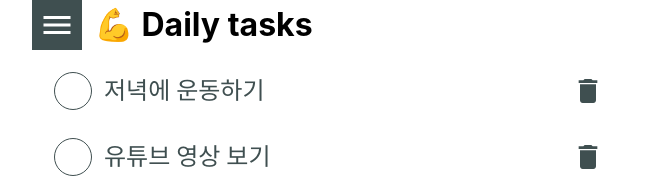
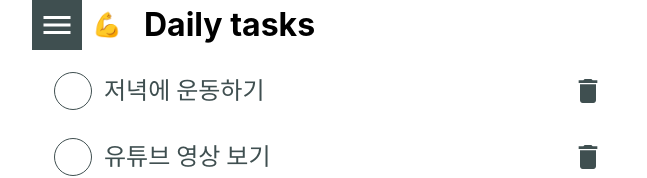
Before and after one commit to SungeunP/ts-todo-app, a React (Create React App) app: page / in a window 1280 px wide. Shown: the top 178 px of the page, without its empty margins (308-955 px from the left). Built offline with nearby package versions, Linux system fonts and the light colour scheme.

Commit message:
Update Header, TabList, styles

```diff
--- a/src/App.tsx
+++ b/src/App.tsx
@@ -19,8 +19,8 @@ const TODOS_DAILY_TASKS: ITodo[] = [
 
 const TABS:Tab[] = [
   new Tab('💪', 'Daily tasks', TODOS_DAILY_TASKS),
-  new Tab('📖', 'Daily tasks', TODOS_DAILY_TASKS),
-  new Tab('🎃', 'Daily tasks', TODOS_DAILY_TASKS),
+  new Tab('📖', 'Study', TODOS_DAILY_TASKS),
+  new Tab('🎮', 'Games', TODOS_DAILY_TASKS),
 ]
 
 function App() {
@@ -115,7 +115,7 @@ function App() {
 
   // On tab clicked
   const onTabClick = (tab: Tab) => {
-    console.log('Clicked tab :>> ', tab);
+    setTabSelection(tab)
   }
 
   const todos = tabSelection?.todos ?? null
@@ -124,14 +124,13 @@ function App() {
     <div className={styles.App}>{tabs ? (<>
       <Header tab={tabSelection}
         onMenuClick={onMenuClicked} />
-        {todos ? (
-          <Body todos={todos}
-            onTodoCreated={onTodoCreated}
-            onTodoDeleted={onTodoDeleted}
-            onTodoEdited={onTodoEdited} />
-        ) : (
-          <Typography variant="h5" color="primary" style={{marginTop: '50px'}}> Try create group! </Typography>
-        )}
+      {todos && (
+        <Body todos={todos}
+          onTodoCreated={onTodoCreated}
+          onTodoDeleted={onTodoDeleted}
+          onTodoEdited={onTodoEdited} />
+      )}
+      {/* <Typography variant="h5" color="primary" style={{marginTop: '50px'}}> Try create group! </Typography> */}
     </>) : (
       <Typography variant="h4" color="primary">Loading ..</Typography>
     )}
--- a/src/app.module.scss
+++ b/src/app.module.scss
@@ -8,15 +8,15 @@
   // background-color: $main_color;
 }
 
-@media screen and (max-width: $app_width) {
-  .App {
-    width: 100%;
-  }
-}
-
 body {
   width: 600px;
   height: 100vh;
   margin-left: auto;
   margin-right: auto;
 }
+
+@media screen and (max-width: $app_width) {
+  body {
+    width: 100%;
+  }
+}
--- a/src/components/TabList.module.scss
+++ b/src/components/TabList.module.scss
@@ -1,7 +1,7 @@
 @import "/src/_colors.scss";
 
 .tabs {
-  width: 0px;
+  width: 180px;
   height: 100%;
   background-color: $main_color;
   list-style: none;
@@ -11,23 +11,30 @@
 
   &.open {
     display: block;
-    width: 180px;
+    // width: 180px;
   }
 
   .tab {
     display: flex;
     flex-direction: column;
     justify-content: space-between;
+    width: 100%;
     height: 180px;
     padding: 36px 12px;
     text-align: center;
     box-sizing: border-box;
+    transition: background-color 0.2s;
+    cursor: pointer;
+    &.hover {
+      background-color: #526061;
+    }
 
     .icon {
       font-size: 2.4rem;
     }
     .title {
-      font-size: 1.4rem;
+      line-height: 2.8rem;
+      color: #fff;
       margin: 0;
     }
   }
--- a/src/components/TabList.tsx
+++ b/src/components/TabList.tsx
@@ -1,7 +1,7 @@
-import React, { useEffect } from 'react';
+import React, { useEffect, useState } from 'react';
 import styles from 'components/TabList.module.scss';
-import Button from '../styled-mui-components/Button';
 import TTab from 'types/Tab';
+import Typography from '@material-ui/core/Typography'
 
 interface ITabList {
   open: boolean;
@@ -15,14 +15,17 @@ const TabList = ({
 }: ITabList) => {
 
   const _onTabClick = (id: number) => {
-
-    return undefined
+    const tab = tabs.find(_tab => _tab.id === id)
+    if (tab) {
+      onTabClick(tab)
+    }
   }
 
   return (
     <ul className={`${styles.tabs} ${open ? styles.open : ''}`}>
       {tabs?.map(tab => (
-        <TabItem {...tab} onClick={_onTabClick} />
+        <TabItem {...tab}
+          onClick={_onTabClick} />
       ))}
     </ul>
   )
@@ -36,11 +39,20 @@ const TabItem = ({
   icon,
   title,
   onClick,
-}: IGroup) => (
-  <li className={styles.tab} onClick={() => onClick(id)}>
-    <div className={styles.icon}>{icon}</div>
-    <p className={styles.title}>{title}</p>
-  </li>
-)
+}: IGroup) => {
+
+  const [ isHover, setIsHover ] = useState(false)
+
+  return (
+    <li className={`${styles.tab} ${isHover ? styles.hover : ''}`}
+      onClick={() => onClick(id)}
+      onMouseEnter={() => setIsHover(true)}
+      onMouseLeave={() => setIsHover(false)}>
+      <div className={styles.icon}>{icon}</div>
+
+      <Typography className={styles.title} variant="h5">{title}</Typography>
+    </li>
+  )
+}
 
 export default TabList
--- a/src/components/header.module.scss
+++ b/src/components/header.module.scss
@@ -10,6 +10,9 @@
   @media screen and (max-width: $app_width) {
     width: 100%;
   }
+  * {
+    vertical-align: top;
+  }
 
   .menu {
     width: 50px;
@@ -19,9 +22,14 @@
     vertical-align: top !important;
   }
 
+  .icon {
+    width: 50px;
+    height: 50px;
+  }
+
   .title {
     display: inline-block;
-    width: calc(100% - 50px);
+    width: calc(100% - 100px);
     line-height: 50px;
     margin: 0px;
     padding: 0px 12px;
@@ -32,40 +40,4 @@
     overflow: hidden;
     text-overflow: ellipsis;
   }
-  // .title_area {
-  //   display: inline-block;
-  //   width: calc(100% - 50px);
-  //   height: 50px;
-  //   padding: 0px 12px;
-  //   box-sizing: border-box;
-  //   font-size: 2rem;
-  //   font-weight: bold;
-
-  //   .title {
-  //     display: inline-block;
-  //     width: 100%;
-  //     line-height: 50px;
-  //     margin: 0px;
-  //     white-space: nowrap;
-  //     overflow: hidden;
-  //     text-overflow: ellipsis;
-  //   }
-  // }
 }
-
-// .menu {
-//   width: 50px;
-//   min-width: unset !important;
-//   height: 50px;
-//   padding: 12px !important;
-//   vertical-align: top !important;
-// }
-
-// .title_area {
-//   display: inline-block;
-//   width: calc(100% - 50px);
-//   padding: 0px 12px;
-//   box-sizing: border-box;
-//   font-size: 2rem;
-//   font-weight: bold;
-// }
--- a/src/components/header.tsx
+++ b/src/components/header.tsx
@@ -3,6 +3,7 @@ import MenuIcon from '@material-ui/icons/Menu';
 import styles from 'components/header.module.scss';
 import Button from '../styled-mui-components/Button';
 import Tab from 'types/Tab';
+import { IconButton } from '@material-ui/core';
 
 interface IHeader {
   tab: Tab|null;
@@ -13,15 +14,23 @@ const Header = ({
   onMenuClick,
 }: IHeader) => {
 
+  const {
+    icon,
+    title,
+  } = tab ?? {}
+
   return (
     <div className={styles.header}>
       <Button className={styles.menu} variant="contained" color="primary"
         onClick={onMenuClick}>
         <MenuIcon style={{fontSize: '36px'}} />
       </Button>
-      {/* <div className={styles.title_area}> */}
-      <span className={styles.title}><span className="icon">💪</span> Daily tasks </span>
-      {/* </div> */}
+      {tab ? (<>
+        <IconButton className={styles.icon} color="primary">{icon}</IconButton>
+        <span className={styles.title}>{title}</span>
+      </>) : (
+        <p> Try create group! </p>
+      )}
     </div>
   )
 }
```
